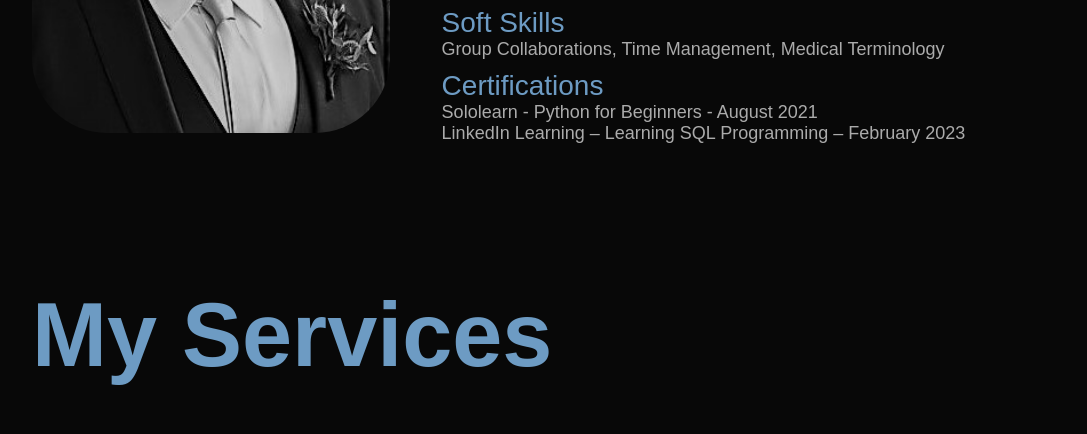
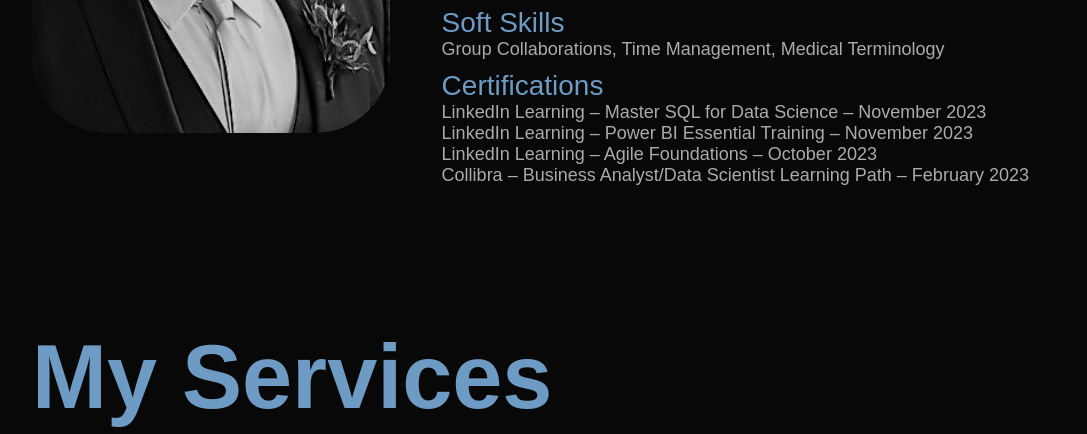
Before and after one commit to TheTrevorK/TheTrevorK.github.io, a plain HTML site: page index.html in a window 1280 px wide. Shown: the part 1293-1727 px from the top of the page, without its empty margins (96-1183 px from the left). Drawn offline with nearby package versions, Linux system fonts and the light colour scheme.

Commit message:
Update index.html

```diff
--- a/index.html
+++ b/index.html
@@ -60,7 +60,7 @@
                     <ul>
                         <li><span>Technical Skills</span><br>Python, SQL, SAS Enterprise Miner, R <br> Microsoft Excel, Tableau, Relational Databases, HTML, CSS</li>
                         <li><span>Soft Skills</span><br>Group Collaborations, Time Management, Medical Terminology</li>
-                        <li><span>Certifications</span><br>Sololearn - Python for Beginners - August 2021<br>LinkedIn Learning – Learning SQL Programming – February 2023</li>
+                        <li><span>Certifications</span><br>LinkedIn Learning – Master SQL for Data Science – November 2023<br>LinkedIn Learning – Power BI Essential Training – November 2023<br>LinkedIn Learning – Agile Foundations – October 2023<br>Collibra – Business Analyst/Data Scientist Learning Path – February 2023<br></li>
                     </ul>
                 </div>
                 <div class="tab-contents" id="experience">
```
